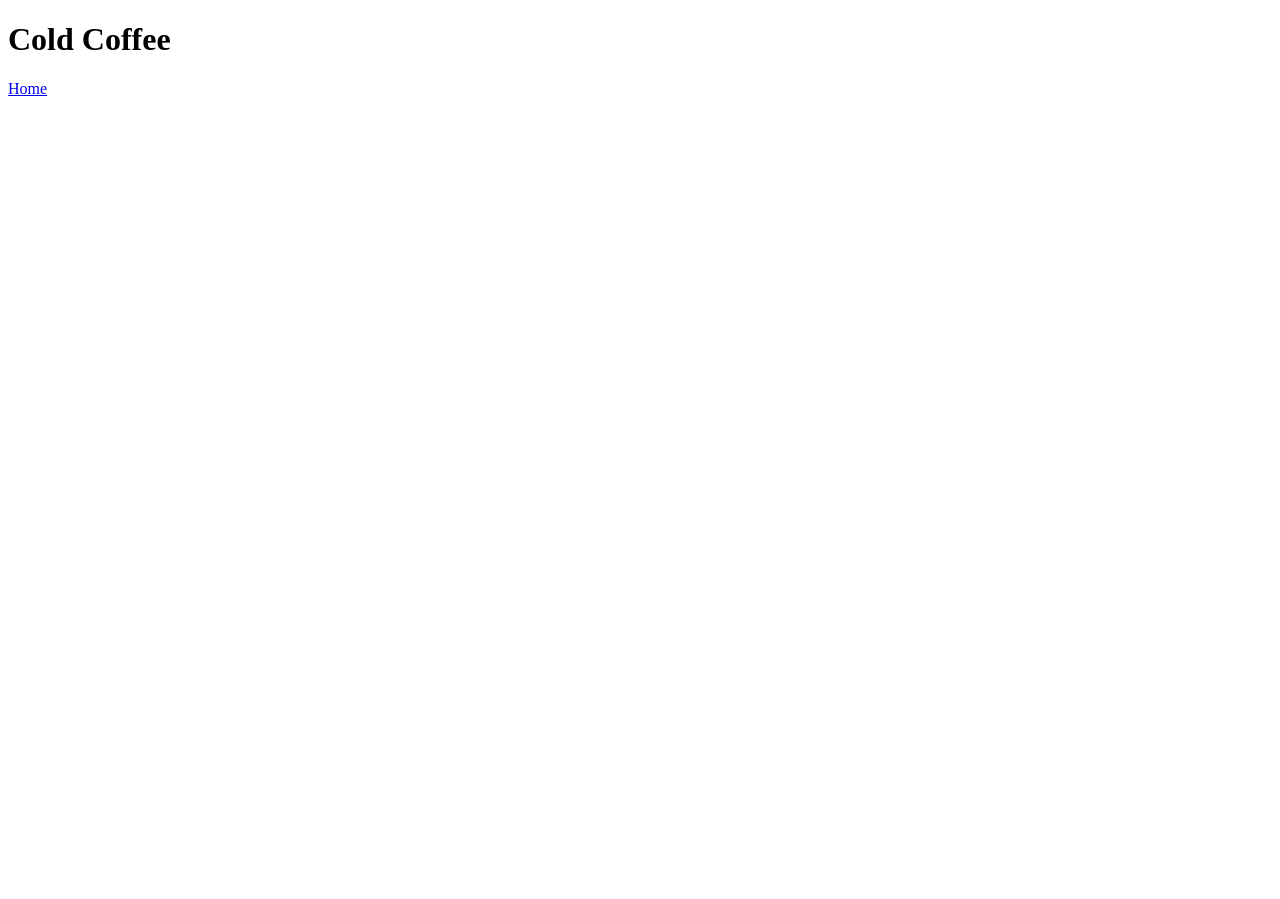
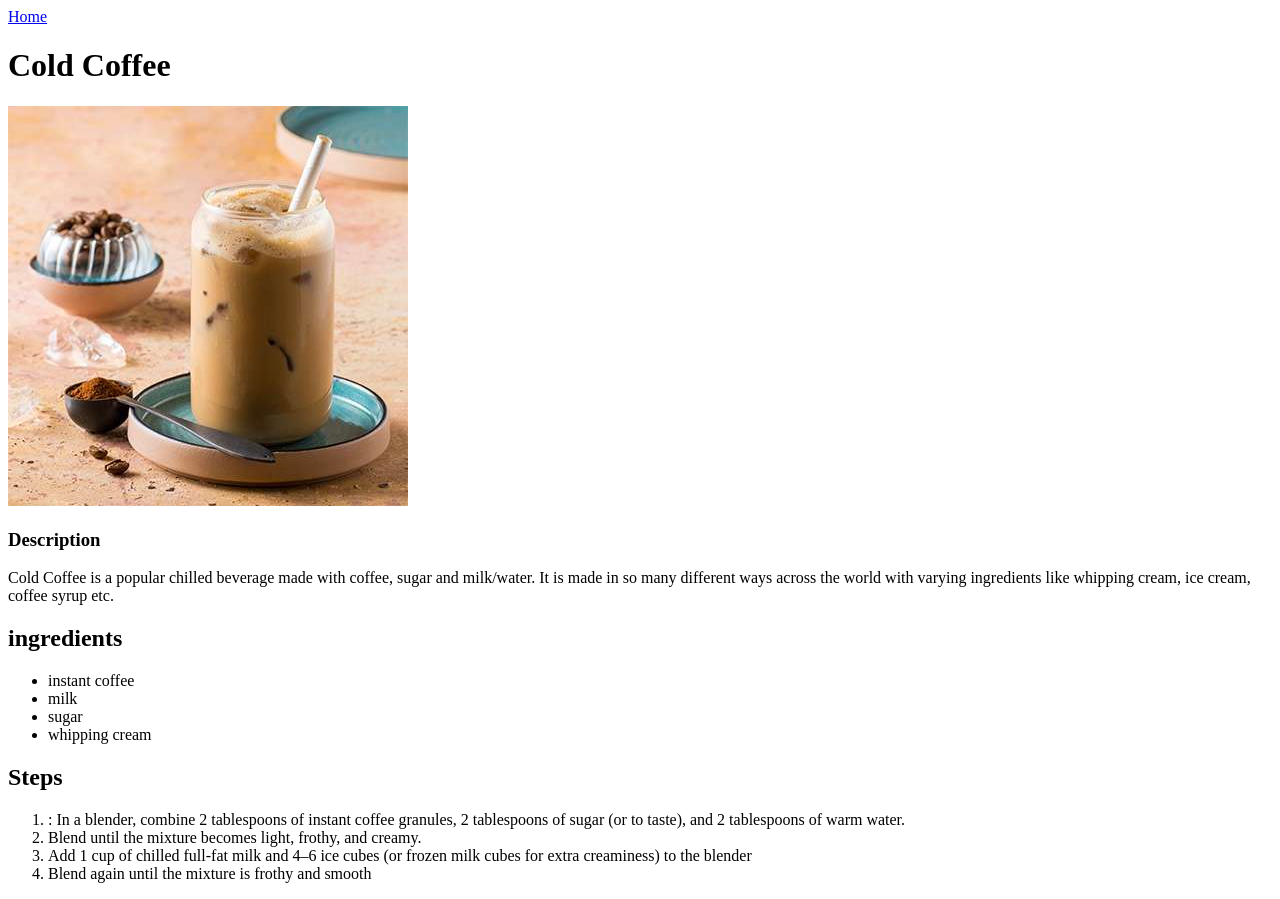
Before and after one commit to IbrahimK19/odin-recipes3, a plain HTML site: page recipes/cold_coffee.html in a window 1280 px wide. Before the commit the page ends 800 px from the top, so only its background shows below. Drawn offline with Linux system fonts and the light colour scheme.

Commit message:
description,ingredients,steps added to cold_coffee file

```diff
--- a/recipes/cold_coffee.html
+++ b/recipes/cold_coffee.html
@@ -6,7 +6,28 @@
     <title>Document</title>
 </head>
 <body>
+    <a href="../index.html">Home</a>
     <h1>Cold Coffee</h1>
-    <a href="../index.html">Home</a>
+
+
+    <img src="../images/cold_coffee.jpg" alt="image of cold coffee">
+
+    <h3>Description</h3>
+        <p>Cold Coffee is a popular chilled beverage made with coffee, sugar and milk/water. It is made in so many different ways across the world with varying ingredients like whipping cream, ice cream, coffee syrup etc.</p>
+    <h2>ingredients</h2>
+        <ul>
+            <li>instant coffee</li>
+            <li>milk</li>
+            <li>sugar</li>
+            <li>whipping cream</li>
+        </ul>
+
+    <h2>Steps</h2>
+        <ol>
+            <li>: In a blender, combine 2 tablespoons of instant coffee granules, 2 tablespoons of sugar (or to taste), and 2 tablespoons of warm water.</li>
+            <li>Blend until the mixture becomes light, frothy, and creamy.</li>
+            <li>Add 1 cup of chilled full-fat milk and 4–6 ice cubes (or frozen milk cubes for extra creaminess) to the blender</li>
+            <li>Blend again until the mixture is frothy and smooth</li>
+        </ol>
 </body>
 </html>
```
